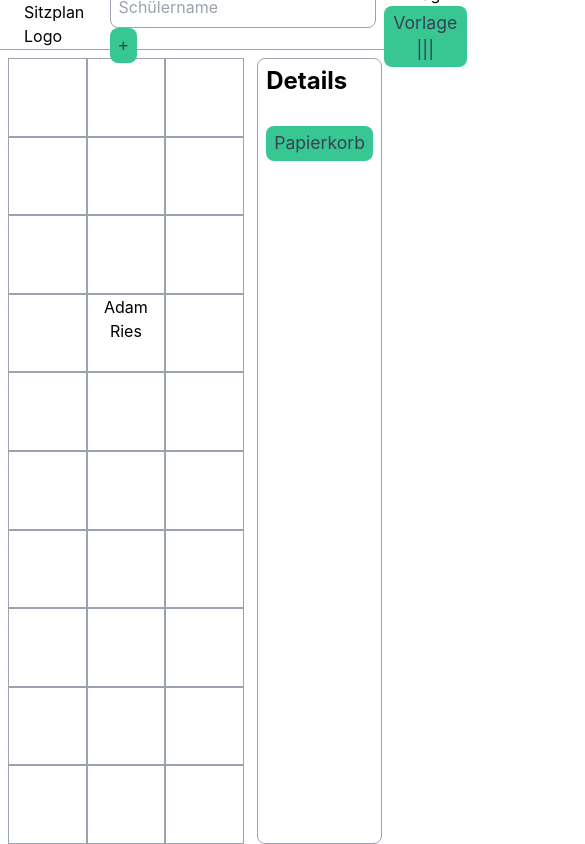
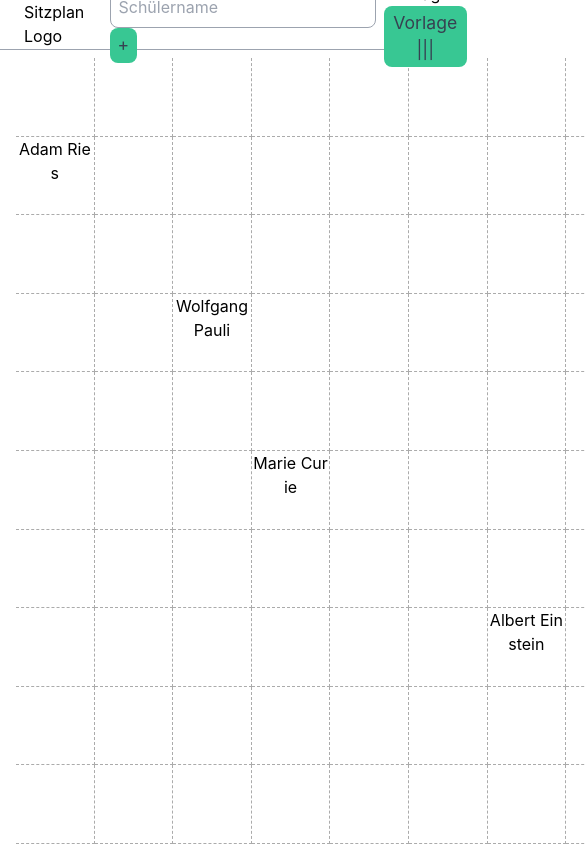
Before and after one commit to christiankozalla/sitzplan, a React (Vite) app: page / in a window 390 px wide. Shown: the top 844 px of the page, 585 px wide, since content can reach past the window. Built offline with nearby package versions, Linux system fonts and the light colour scheme.

Commit message:
Impose CSS Grid on Classroom Component
Previous implementation for organizing the layout of tables was relying on CSS Flex
Problem here: Small screen widths wrap rows so that
the organization of tables gets distorted because rows are wrapped where they shouldnt

```diff
--- a/src/components/Classroom.module.css
+++ b/src/components/Classroom.module.css
@@ -1,13 +1,25 @@
 .board {
-  display: flex;
-  flex-wrap: wrap;
-  max-width: calc((100vh - (var(--editor-height) + var(--space))));
-  margin: 0 auto;
+  display: grid;
+  grid-template-columns: repeat(
+    var(--squaresPerColumn),
+    calc(
+      (100vh - var(--editor-height) - var(--space)) / var(--squaresPerColumn)
+    )
+  );
+  grid-template-rows: repeat(
+    var(--squaresPerRow),
+    calc(
+      (100vh - var(--editor-height) - var(--space)) / var(--squaresPerColumn)
+    )
+  );
+  margin-left: var(--space);
 }
 
 .square {
   aspect-ratio: 1 / 1;
   height: calc(
-    (100vh - (var(--editor-height) + var(--space))) / var(--squaresPerColumn)
+    (100vh - var(--editor-height) - var(--space)) / var(--squaresPerColumn)
   );
+  border-right: 1px dashed #ababab;
+  border-bottom: 1px dashed #ababab;
 }
--- a/src/components/Classroom.tsx
+++ b/src/components/Classroom.tsx
@@ -18,7 +18,7 @@ export const Classroom: FC = () => {
       {Object.values(room.getFields()).map((field) => {
         return (
           <div key={field.id} className={styles.square}>
-            <Square initialField={field} room={room} />
+            <Square initialField={field} />
           </div>
         );
       })}
--- a/src/components/Square.module.css
+++ b/src/components/Square.module.css
@@ -2,5 +2,4 @@
   width: 100%;
   aspect-ratio: 1 / 1;
   margin: 0;
-  border: 1px solid var(--text-grey-400);
 }
--- a/src/components/Square.tsx
+++ b/src/components/Square.tsx
@@ -1,17 +1,16 @@
 import { CSSProperties, FC, useState, useEffect } from "react";
 import { useDrop } from "react-dnd";
 import { ItemTypes } from "../lib/Constants";
-import { Room } from "../lib/Room";
+import { room } from "../lib/Room";
 import { Field, TrashedField } from "../lib/Types";
 import { StudentComp } from "./Student";
 import styles from "./Square.module.css";
 
 export interface SquareProps {
-  room: Room;
   initialField: Field;
 }
 
-export const Square: FC<SquareProps> = ({ initialField, room }) => {
+export const Square: FC<SquareProps> = ({ initialField }) => {
   const [field, setField] = useState<Field>(initialField);
   useEffect(() => room.observeRoom(field.id, setField), []);
 
@@ -41,13 +40,13 @@ export const Square: FC<SquareProps> = ({ initialField, room }) => {
   };
 
   return (
-    <div ref={drop} style={squareStyles}>
-      <div
-        className={styles.table}
-        onDoubleClick={() => room.toggleTable(field.id)}
-      >
-        <StudentComp key={field.id} field={field} />
-      </div>
+    <div
+      ref={drop}
+      style={squareStyles}
+      className={styles.table}
+      onDoubleClick={() => room.toggleTable(field.id)}
+    >
+      <StudentComp key={field.id} field={field} />
     </div>
   );
 };
--- a/src/components/Student.module.css
+++ b/src/components/Student.module.css
@@ -1,7 +1,7 @@
 .student {
   cursor: move;
   height: 100%;
-  width: 100%;
   text-align: center;
   overflow: hidden;
+  word-break: break-all;
 }
```
